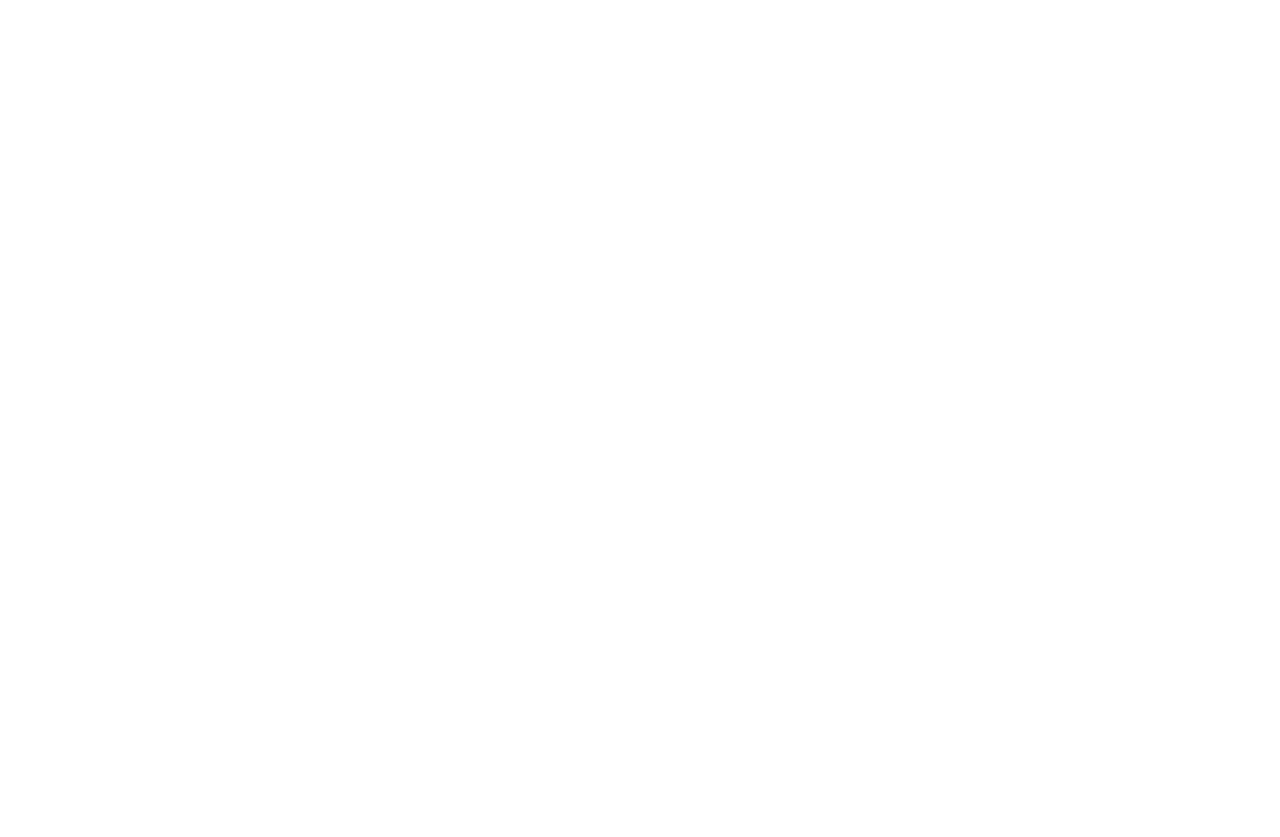
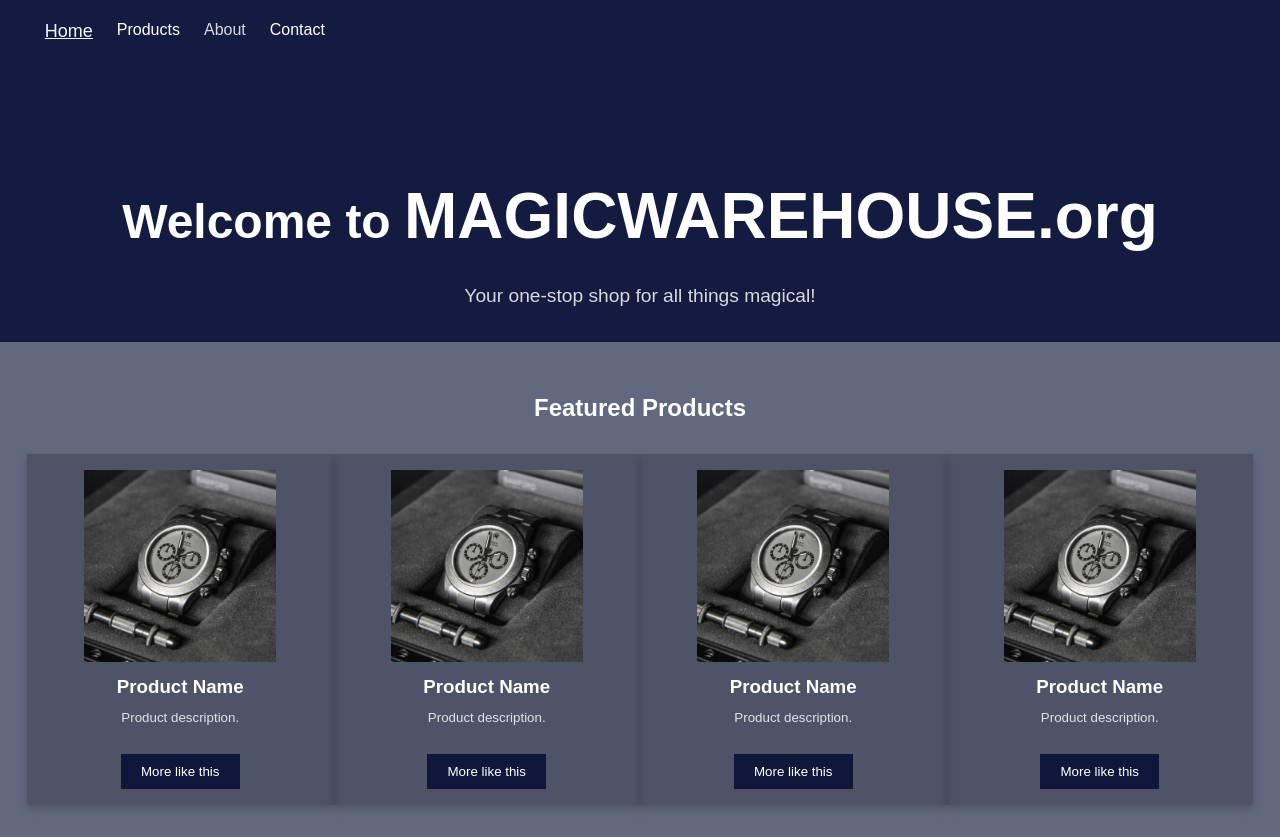
Before and after one commit to jet-sonJS/magicwarehouse.org, a plain HTML site: page index.html in a window 1280 px wide. Before the commit the page ends 800 px from the top, so only its background shows below. Drawn offline with Linux system fonts and the light colour scheme.

Commit message:
Added products.html and created most of the page. Need to find out what else Papa wants in the products.html code and script.js.

```diff
--- a/index.html
+++ b/index.html
@@ -7,6 +7,49 @@
     <link rel="stylesheet" href="styles.css">
 </head>
 <body>
-    <script src="script.js"></script>
+    <!-- Search nav bar, header content etc -->
+     <nav>
+        <ul>
+            <li><a href="index.html" class="active">Home</a></li>
+            <li><a href="products.html">Products</a></li>
+            <li><a href="#" title="You can't click me, buddy. Sorry." disabled>About</a></li>
+            <li><a href="#" title="Can't click me either. Sorry about that.">Contact</a></li>
+        </ul>
+    </nav>
+    <header>
+        <!-- <img src="" alt="MAGICWAREHOUSE.org Logo" id="logo"> -->
+        <h1>Welcome to <span>MAGICWAREHOUSE.org</span></h1>
+        <p>Your one-stop shop for all things magical!</p>
+    </header>
+
+    <section>
+        <h2>Featured Products</h2>
+        <div class="product-grid">
+            <div class="product-card">
+                <img src="product.jpg" alt="Product Image">
+                <h3>Product Name</h3>
+                <small>Product description.</small><br><br>
+                <button>More like this</button>
+            </div>
+            <div class="product-card">
+                <img src="product.jpg" alt="Product Image">
+                <h3>Product Name</h3>
+                <small>Product description.</small><br><br>
+                <button>More like this</button>
+            </div>
+            <div class="product-card">
+                <img src="product.jpg" alt="Product Image">
+                <h3>Product Name</h3>
+                <small>Product description.</small><br><br>
+                <button>More like this</button>
+            </div>
+            <div class="product-card">
+                <img src="product.jpg" alt="Product Image">
+                <h3>Product Name</h3>
+                <small>Product description.</small><br><br>
+                <button>More like this</button>
+            </div>
+    </section>
+    <!-- <script src="script.js"></script> -->
 </body>
 </html>
--- a/script.js
+++ b/script.js
@@ -0,0 +1,13 @@
+const productCard = `
+            <div class="product-card">
+                <img src="product.jpg" alt="Product Image">
+                <h3>Product Name</h3>
+                <small>Product description.</small><br><br>
+                <button>See more</button>
+            </div>`;
+
+const section = document.querySelector('section');
+
+for (let i = 0; i < 12; i++) {
+    section.innerHTML += productCard;
+}
--- a/styles.css
+++ b/styles.css
@@ -0,0 +1,134 @@
+* {
+  box-sizing: border-box;
+}
+
+body {
+    font-family: Arial, sans-serif;
+    margin: 0;
+    background-color: #000a319d; /*temporary, until I find a good background image */
+}
+
+nav {
+    display: flex;
+    justify-content: space-between;
+    align-items: center;
+    padding: 0.3rem;
+    background-color: #000a31cd;
+    color: #fff;
+}
+
+ul {
+    list-style: none;
+    display: flex;
+    gap: 1.5rem;
+}
+
+a {
+    color: #fff;
+    text-decoration: none;
+}
+
+a:hover {
+    text-decoration: underline;
+}
+
+a[disabled] {
+    color: #ffffffd5;
+    text-decoration: none;
+    pointer-events: none;
+    cursor: not-allowed;
+}
+
+.active {
+    color: aliceblue;
+    text-decoration: underline;
+    font-size: large;
+}
+
+header {
+    background-color: #000a31cd;
+    color: #fff;
+    text-align: center;
+    padding: 1rem;
+}
+
+h1 {
+    margin-top: 100px;
+    font-size: 3rem;
+}
+
+h1 span {
+    font-size: 4rem;
+}
+
+p {
+    font-size: 1.2rem;
+    margin-top: 0.5rem;
+    color: #ffffffd5;
+}
+
+section {
+    display: flex;
+    flex-wrap: wrap;
+    gap: 1rem;
+    justify-content: center;
+    padding: 2rem;
+    color: white;
+}
+
+section h2 {
+    width: 100%;
+    text-align: center;
+    margin-bottom: 1rem;
+}
+
+.product-card {
+  float: left;
+  width: 25%;
+  padding: 0 10px;
+}
+
+.product-grid {margin: 0 -5px;}
+
+.product-grid:after {
+  content: "";
+  display: table;
+  clear: both;
+}
+
+@media screen and (max-width: 600px) {
+  .product-card {
+    width: 100%;
+    display: block;
+    margin-bottom: 20px;
+  }
+}
+
+.product-card {
+  box-shadow: 0 4px 8px 0 rgba(0, 0, 0, 0.2);
+  padding: 16px;
+  text-align: center;
+  background-color: rgba(0, 0, 0, 0.2);
+}
+
+.product-card img {
+  width: 70%;
+  height: auto;
+}
+
+.product-card h3 {
+  margin: 10px 0;
+}
+
+.product-card small {
+  color: #ffffffd5;
+}
+
+.product-card button {
+    background-color: #000a31cd;
+    color: white;
+    border: none;
+    padding: 10px 20px;
+    cursor: pointer;
+    margin-top: 10px;
+}
```
Also changed, not shown: products.html (added, +26 -0 lines), product.jpg (added), product.png (added).
